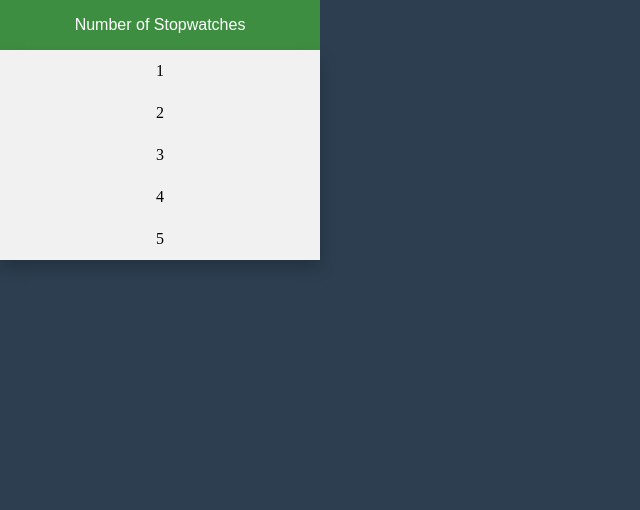
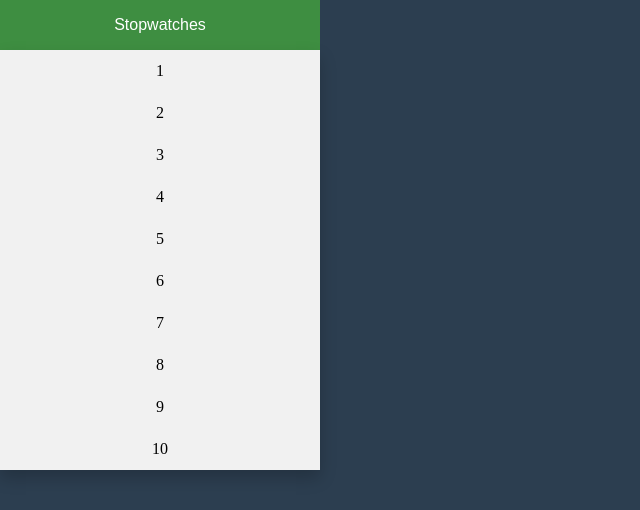
Before and after one commit to rdargali/multi-stop-watch, a React (Create React App) app: page / in a window 1280 px wide. Shown: the top 510 px of the page, without its empty margins (0-640 px from the left). Built offline with nearby package versions, Linux system fonts and the light colour scheme.

Commit message:
stopwatches running concurrently correctly

```diff
--- a/src/App.css
+++ b/src/App.css
@@ -12,7 +12,6 @@ body {
   background: transparent;
   max-width: 600px;
   width: 90%;
-  height: 500px;
   margin: 30px auto;
 }
 
--- a/src/components/Dropdown.js
+++ b/src/components/Dropdown.js
@@ -5,13 +5,18 @@ const Dropdown = ({ setStopwatches }) => {
   return (
     <div>
       <div className="dropdown">
-        <button className="dropbtn">Number of Stopwatches</button>
+        <button className="dropbtn">Stopwatches</button>
         <ul className="dropdown-content">
           <li onClick={() => setStopwatches(1)}>1</li>
           <li onClick={() => setStopwatches(2)}>2</li>
           <li onClick={() => setStopwatches(3)}>3</li>
           <li onClick={() => setStopwatches(4)}>4</li>
           <li onClick={() => setStopwatches(5)}>5</li>
+          <li onClick={() => setStopwatches(6)}>6</li>
+          <li onClick={() => setStopwatches(7)}>7</li>
+          <li onClick={() => setStopwatches(8)}>8</li>
+          <li onClick={() => setStopwatches(9)}>9</li>
+          <li onClick={() => setStopwatches(10)}>10</li>
         </ul>
       </div>
     </div>
```
